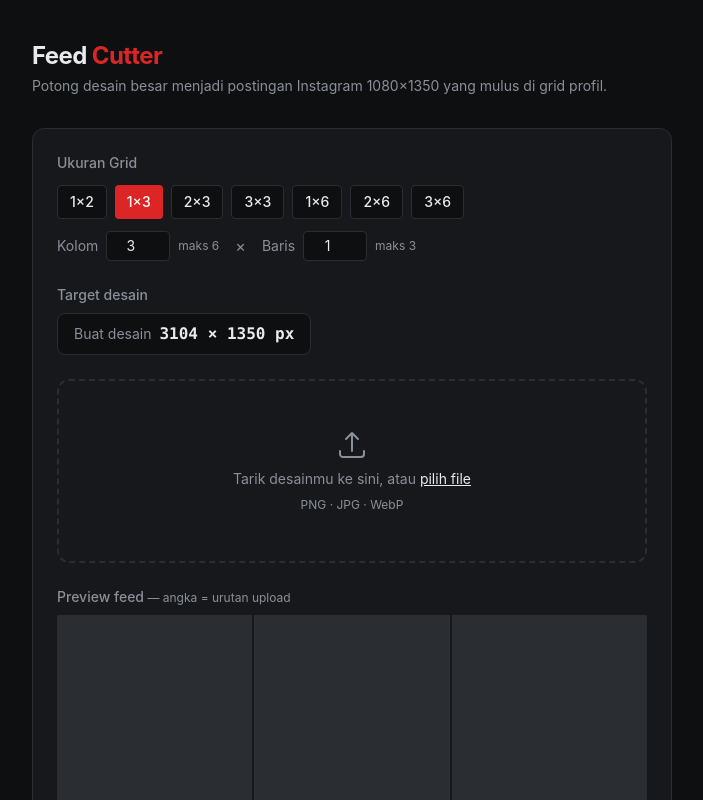
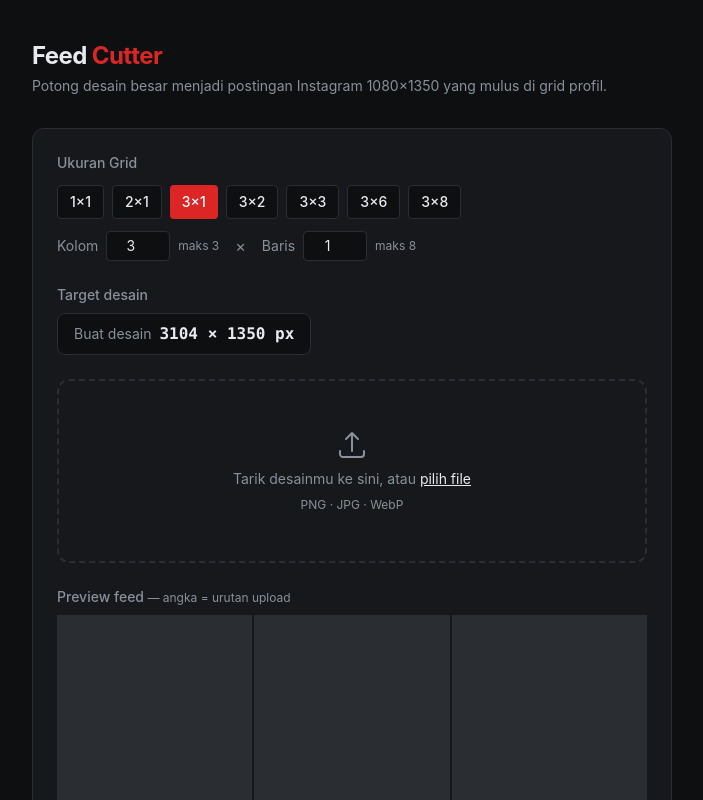
Before and after one commit to Ikrar06/feed-cutter, a React (Vite) app: page / in a window 1280 px wide. Shown: the top 800 px of the page, without its empty margins (288-991 px from the left). Built offline with nearby package versions, Linux system fonts and the light colour scheme.

Commit message:
update grid

```diff
--- a/src/components/GridPicker.tsx
+++ b/src/components/GridPicker.tsx
@@ -1,16 +1,16 @@
 import type { GridSpec } from '../types';
 
-const MAX_COLS = 6;
-const MAX_ROWS = 3;
+const MAX_COLS = 3;
+const MAX_ROWS = 8;
 
 const PRESETS: { label: string; grid: GridSpec }[] = [
-  { label: '1×2', grid: { cols: 2, rows: 1 } },
-  { label: '1×3', grid: { cols: 3, rows: 1 } },
-  { label: '2×3', grid: { cols: 3, rows: 2 } },
+  { label: '1×1', grid: { cols: 1, rows: 1 } },
+  { label: '2×1', grid: { cols: 2, rows: 1 } },
+  { label: '3×1', grid: { cols: 3, rows: 1 } },
+  { label: '3×2', grid: { cols: 3, rows: 2 } },
   { label: '3×3', grid: { cols: 3, rows: 3 } },
-  { label: '1×6', grid: { cols: 6, rows: 1 } },
-  { label: '2×6', grid: { cols: 6, rows: 2 } },
-  { label: '3×6', grid: { cols: 6, rows: 3 } },
+  { label: '3×6', grid: { cols: 3, rows: 6 } },
+  { label: '3×8', grid: { cols: 3, rows: 8 } },
 ];
 
 interface Props {
```
